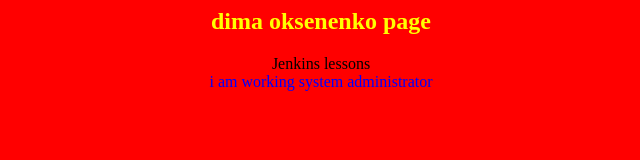
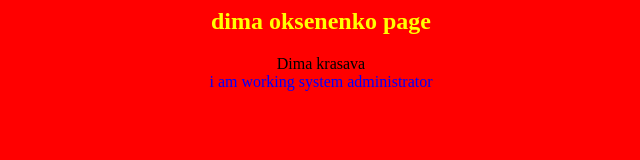
Before and after one commit to dimaoks/app-for-jenkins, a plain HTML site: page index.html in a window 1280 px wide. Shown: the full height of the page, 319-959 px from the left. Drawn offline with Linux system fonts and the light colour scheme.

Commit message:
add new string

```diff
--- a/index.html
+++ b/index.html
@@ -2,7 +2,7 @@
 <body bgcolor=red>
 <center>
 <h2><font color=yellow>dima oksenenko page</font></h2>
-Jenkins lessons<br>
+Dima krasava<br>
 <font color=blue>i am working system administrator</font>
 </center>
 </body>
```
